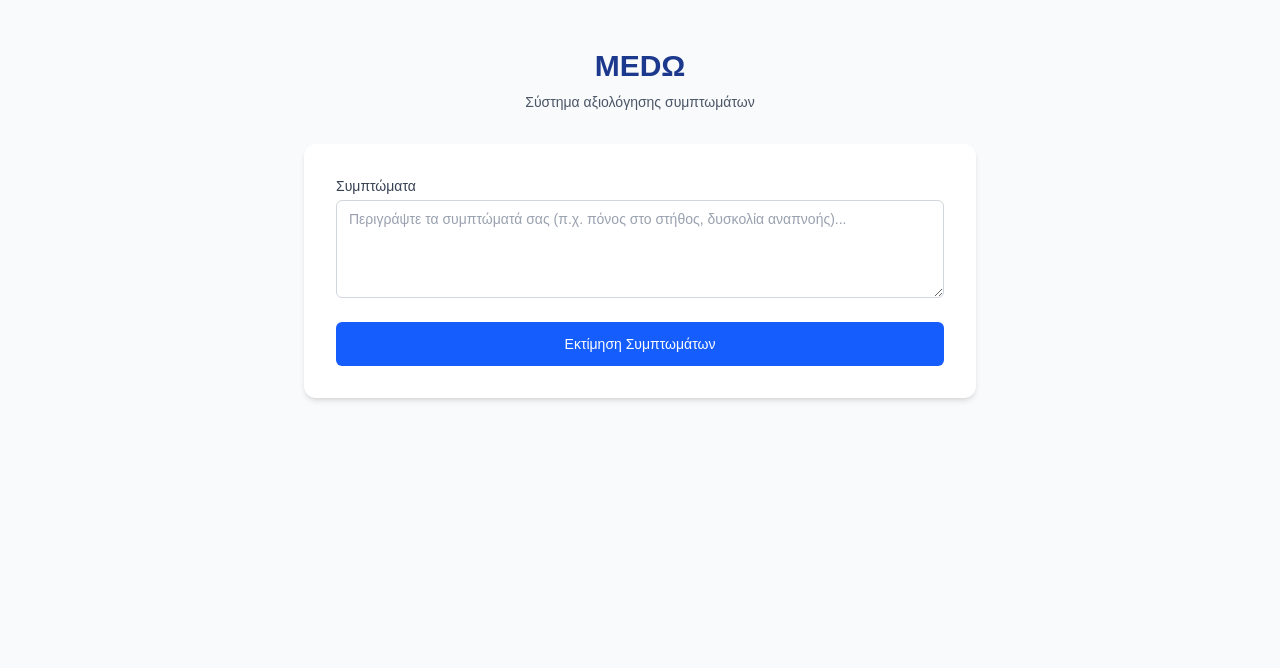
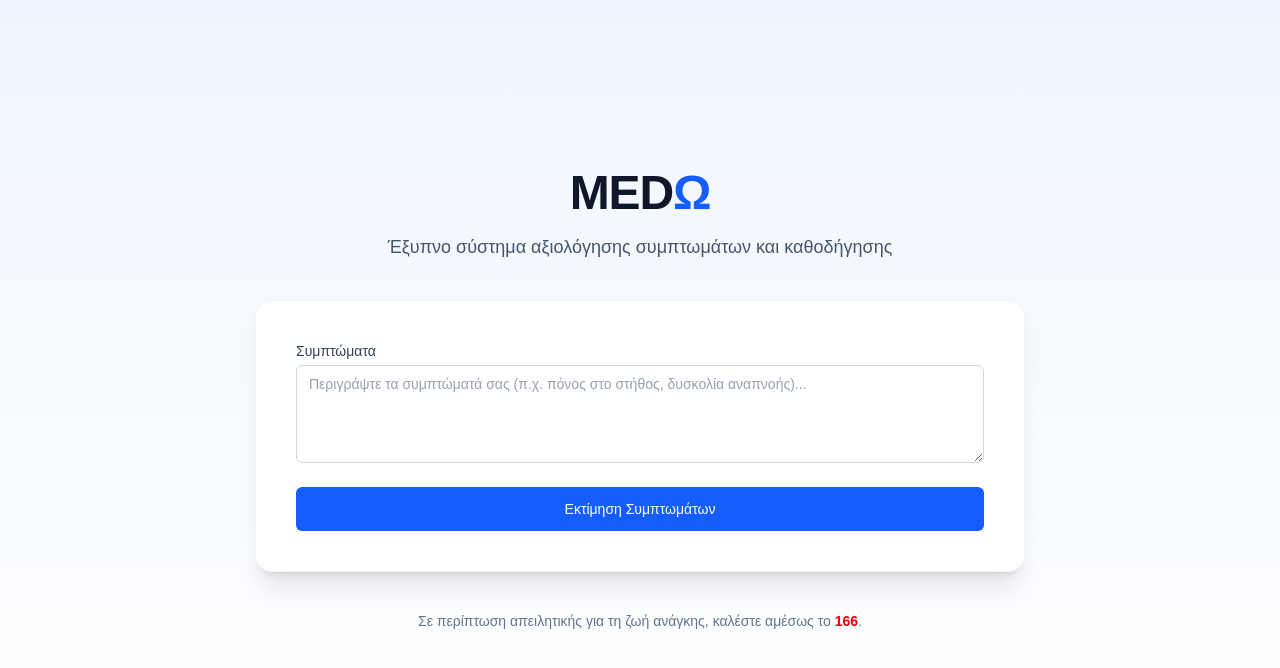
Before and after one commit to Contzokas/MedW, a Next.js app in the folder frontend/: page / in a window 1280 px wide. Shown: the top 668 px of the page. Built offline with nearby package versions, Linux system fonts and the light colour scheme; no server answers.

Commit message:
feat: Enhance UI layout and styling for the triage dashboard

```diff
--- a/frontend/app/page.tsx
+++ b/frontend/app/page.tsx
@@ -9,24 +9,34 @@ export default function Home() {
   const [result, setResult] = useState<TriageResponse | null>(null)
 
   return (
-    <main className="min-h-screen bg-gray-50 py-12 px-4 sm:px-6 lg:px-8">
-      <div className="mx-auto max-w-2xl">
-        <div className="mb-8 text-center">
-          <h1 className="text-3xl font-bold text-blue-900">
-            MEDΩ
+    <main className="flex min-h-screen flex-col items-center justify-center bg-gradient-to-b from-blue-50 to-white py-12 px-4 sm:px-6 lg:px-8">
+      <div className="w-full max-w-3xl">
+        <div className="mb-10 text-center">
+          <h1 className="text-4xl font-extrabold tracking-tight text-slate-900 sm:text-5xl">
+            <button
+              onClick={() => setResult(null)}
+              className="hover:opacity-80 transition-opacity focus:outline-none focus-visible:ring-2 focus-visible:ring-blue-600 rounded-md"
+              title="Επιστροφή στην αρχική"
+            >
+              MED<span className="text-blue-600">Ω</span>
+            </button>
           </h1>
-          <p className="mt-2 text-sm text-gray-600">
-            Σύστημα αξιολόγησης συμπτωμάτων
+          <p className="mt-4 text-lg text-slate-600">
+            Έξυπνο σύστημα αξιολόγησης συμπτωμάτων και καθοδήγησης
           </p>
         </div>
 
-        <div className="rounded-xl bg-white p-8 shadow-md">
+        <div className="overflow-hidden rounded-2xl bg-white p-6 shadow-xl ring-1 ring-slate-100 sm:p-10 transition-all duration-300">
           {result === null ? (
             <TriageForm onResult={setResult} />
           ) : (
             <TriageResult result={result} />
           )}
         </div>
+
+        <div className="mt-10 text-center text-sm text-slate-500">
+          <p>Σε περίπτωση απειλητικής για τη ζωή ανάγκης, καλέστε αμέσως το <span className="font-bold text-red-600">166</span>.</p>
+        </div>
       </div>
     </main>
   )
```
